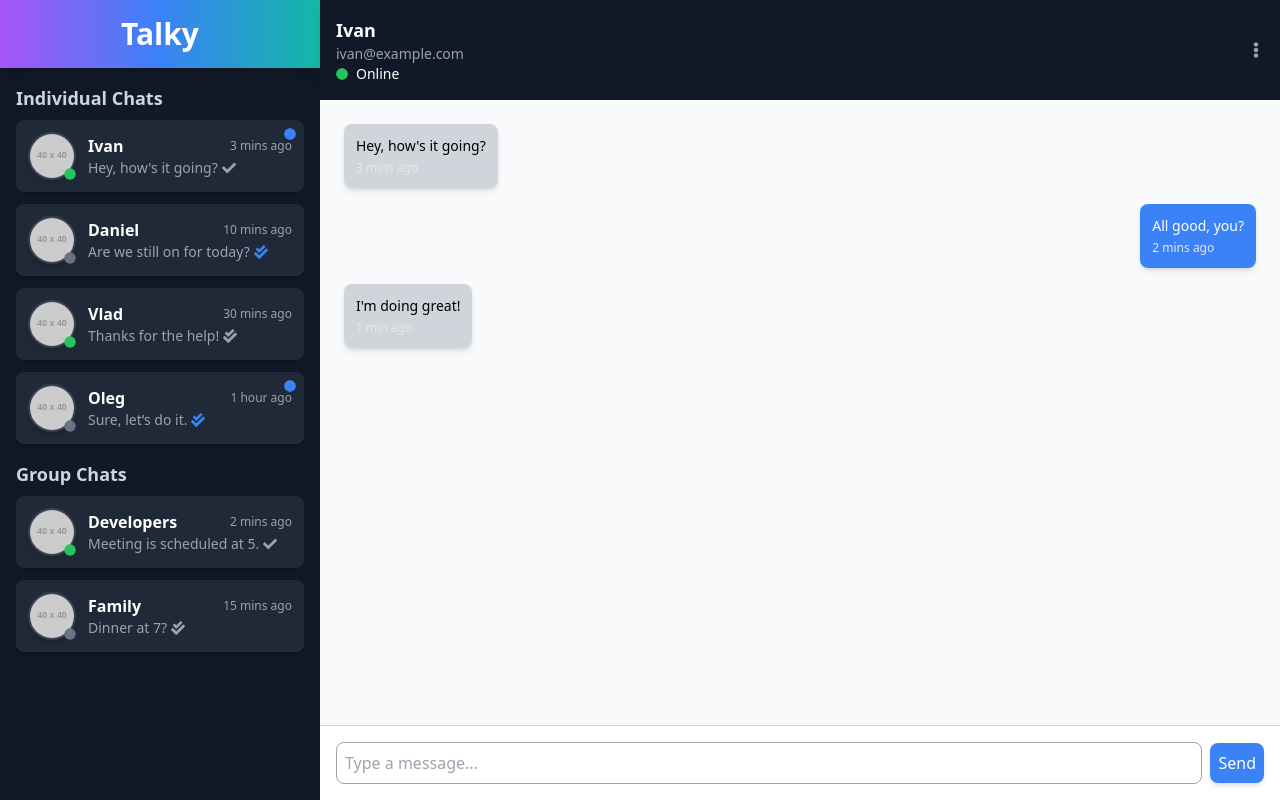
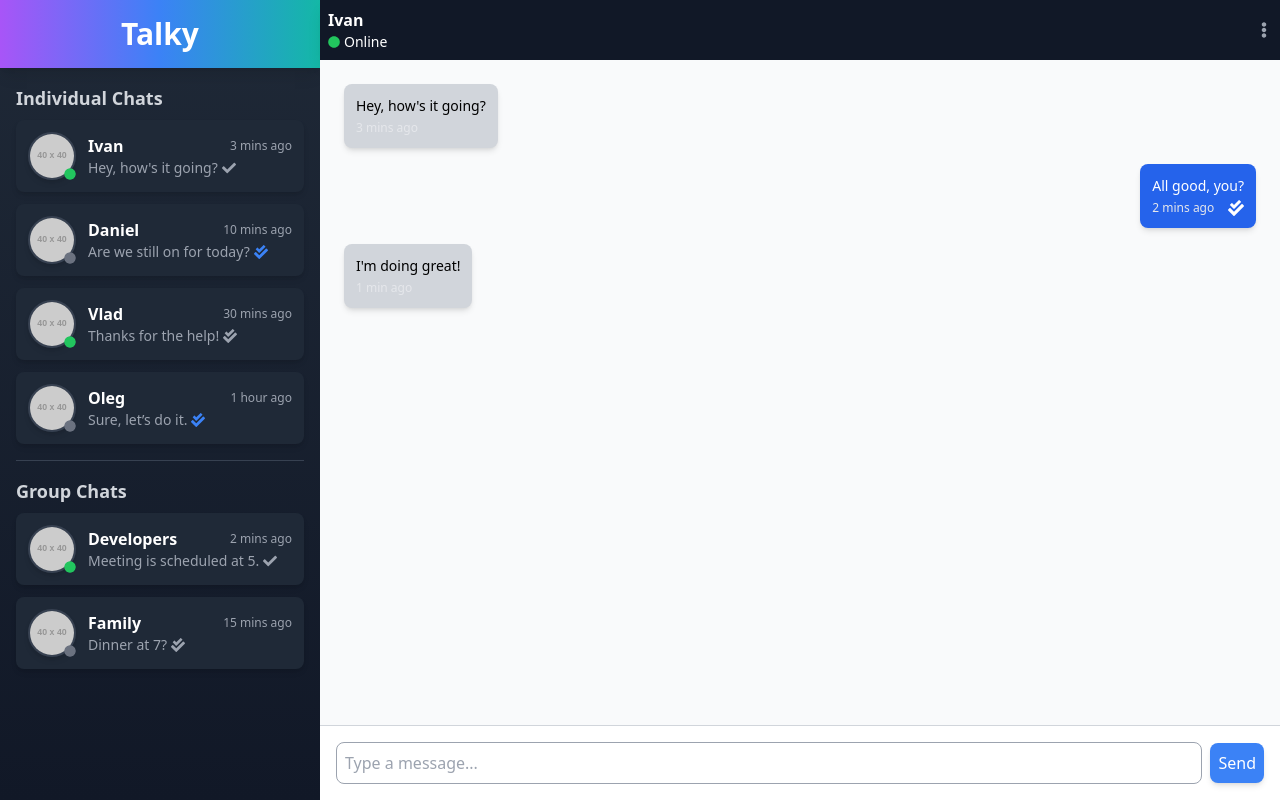
Before and after one commit to zohaibahmad12/chat-app-socket.io-frontend, a React (Vite) app: page / in a window 1280 px wide. Built offline with nearby package versions, Linux system fonts and the light colour scheme.

Commit message:
ui styling updated

```diff
--- a/src/App.jsx
+++ b/src/App.jsx
@@ -1,5 +1,4 @@
-// App.js
-import React, { useState } from "react";
+import { useState } from "react";
 import Sidebar from "./components/Chat/Sidebar";
 import ChatWindow from "./components/Chat/ChatWindow";
 
@@ -18,10 +17,7 @@ const App = () => {
 
   return (
     <div className="h-screen flex bg-gray-100">
-      {/* Sidebar */}
       <Sidebar onSelectChat={setSelectedChat} />
-
-      {/* Chat Window */}
       <div className="flex-1 h-full">
         <ChatWindow chat={selectedChat} />
       </div>
--- a/src/components/Chat/ChatMessage.jsx
+++ b/src/components/Chat/ChatMessage.jsx
@@ -1,16 +1,16 @@
-// ChatMessage.js
 import { FaCheck, FaCheckDouble } from "react-icons/fa";
 
 const ChatMessage = ({ isSender, message, time, status }) => {
   const getStatusIcon = () => {
-    if (status === "sent") return <FaCheck className="text-gray-400" />;
-    if (status === "delivered") return <FaCheckDouble className="text-gray-400" />;
-    if (status === "viewed") return <FaCheckDouble className="text-blue-500" />;
+    console.log("status", status);
+    if (status === "sent") return <FaCheck className="text-gray-300" />;
+    if (status === "delivered") return <FaCheckDouble className="text-gray-300" />;
+    if (status === "viewed") return <FaCheckDouble className="text-white" />;
   };
 
   return (
     <div className={`flex ${isSender ? "justify-end" : "justify-start"} mb-4`}>
-      <div className={`max-w-xs p-3 rounded-lg shadow-md ${isSender ? "bg-blue-500 text-white" : "bg-gray-300 text-black"}`}>
+      <div className={`max-w-xs p-3 rounded-lg shadow-md ${isSender ? "bg-blue-600 text-white" : "bg-gray-300 text-black"}`}>
         <p className="text-sm mb-1">{message}</p>
         <div className="flex items-center justify-between">
           <span className="text-xs text-gray-200">{time}</span>
--- a/src/components/Chat/ChatMessageList.jsx
+++ b/src/components/Chat/ChatMessageList.jsx
@@ -1,4 +1,3 @@
-// ChatMessageList.js
 import ChatMessage from "./ChatMessage";
 
 const ChatMessageList = ({ messages }) => {
--- a/src/components/Chat/ChatWindow.jsx
+++ b/src/components/Chat/ChatWindow.jsx
@@ -1,4 +1,3 @@
-// ChatWindow.js
 import ChatWindowHeader from "./ChatWindowHeader";
 import ChatMessageList from "./ChatMessageList";
 import MessageInput from "./MessageInput";
@@ -6,13 +5,8 @@ import MessageInput from "./MessageInput";
 const ChatWindow = ({ chat }) => {
   return (
     <div className="flex-1 flex flex-col bg-gray-100 h-full">
-      {/* Header */}
       <ChatWindowHeader name={chat.name} email={chat.email} online={chat.online} lastSeen={chat.lastSeen} />
-
-      {/* Chat Messages */}
       <ChatMessageList messages={chat.messages} />
-
-      {/* Message Input */}
       <MessageInput />
     </div>
   );
--- a/src/components/Chat/ChatWindowHeader.jsx
+++ b/src/components/Chat/ChatWindowHeader.jsx
@@ -1,14 +1,11 @@
-// ChatWindowHeader.js
 import { FaCircle, FaEllipsisV } from "react-icons/fa";
-
-const ChatWindowHeader = ({ name, email, online, lastSeen }) => {
+const ChatWindowHeader = ({ name, online, lastSeen }) => {
   return (
-    <div className="flex items-center justify-between p-4 bg-gray-900 text-white shadow-lg">
+    <div className="flex items-center justify-between p-2 bg-gray-900 text-white shadow-lg">
       <div>
-        <h3 className="font-semibold text-lg">{name}</h3>
-        <p className="text-sm text-gray-400">{email}</p>
+        <h3 className="font-semibold text-base">{name}</h3>
         <div className="flex items-center">
-          <FaCircle className={`text-xs ${online ? "text-green-500" : "text-gray-500"} mr-2`} />
+          <FaCircle className={`text-xs ${online ? "text-green-500" : "text-gray-500"} mr-1`} />
           <span className="text-sm">{online ? "Online" : `Last seen: ${lastSeen}`}</span>
         </div>
       </div>
--- a/src/components/Chat/MessageInput.jsx
+++ b/src/components/Chat/MessageInput.jsx
@@ -1,4 +1,3 @@
-// MessageInput.js
 const MessageInput = () => {
   return (
     <div className="p-4 bg-white border-t border-gray-300 flex items-center">
--- a/src/components/Chat/Sidebar.jsx
+++ b/src/components/Chat/Sidebar.jsx
@@ -8,21 +8,21 @@ const Sidebar = () => {
     { name: "Vlad", message: "Thanks for the help!", time: "30 mins ago", online: true, status: "delivered" },
     { name: "Oleg", message: "Sure, let’s do it.", time: "1 hour ago", unread: true, online: false, status: "viewed" },
   ];
-
   const groupChats = [
     { name: "Developers", message: "Meeting is scheduled at 5.", time: "2 mins ago", online: true, status: "sent" },
     { name: "Family", message: "Dinner at 7?", time: "15 mins ago", online: false, status: "delivered" },
   ];
 
   return (
-    <div className="w-1/4 bg-gray-900 text-white flex flex-col shadow-lg overflow-y-auto">
-      {/* Header */}
-      <SidebarHeader />
+    <div className="w-1/4 bg-gradient-to-b from-gray-800 to-gray-900 text-white flex flex-col shadow-lg h-full overflow-y-auto scrollbar-thin scrollbar-thumb-gray-700 scrollbar-track-gray-900">
+      <SidebarHeader className="sticky top-0 z-10 bg-gray-900" />
 
-      {/* Chat Sections */}
-      <div className="flex-1 p-4">
+      <div className="flex-1 p-4 space-y-4">
         <SidebarChatList title="Individual Chats" chats={individualChats} />
-        <SidebarChatList title="Group Chats" chats={groupChats} />
+        <div className="border-t border-gray-700 mt-4 pt-4">
+          {" "}
+          <SidebarChatList title="Group Chats" chats={groupChats} />
+        </div>
       </div>
     </div>
   );
--- a/src/components/Chat/SidebarChatItem.jsx
+++ b/src/components/Chat/SidebarChatItem.jsx
@@ -2,7 +2,7 @@ import { FaCircle, FaCheck, FaCheckDouble } from "react-icons/fa";
 
 const SidebarChatItem = ({ name, message, time, unread, online, status }) => {
   return (
-    <li className="relative flex items-center p-3 rounded-lg cursor-pointer bg-gray-800 hover:bg-gray-700 transition duration-300 shadow-md">
+    <li className="flex items-center p-3 rounded-lg cursor-pointer bg-gray-800 hover:bg-gray-700 transition duration-300 shadow-md">
       <div className="relative">
         <img src="https://via.placeholder.com/40" alt="Profile" className="rounded-full w-12 h-12 border-2 border-gray-700 shadow-md" />
         <FaCircle className={`absolute bottom-0 right-0 w-3 h-3 rounded-full ${online ? "text-green-500" : "text-gray-500"}`} />
@@ -20,12 +20,6 @@ const SidebarChatItem = ({ name, message, time, unread, online, status }) => {
           {status === "viewed" && <FaCheckDouble className="ml-1 text-blue-500" />}
         </p>
       </div>
-
-      {unread && (
-        <div className="absolute top-2 right-2">
-          <FaCircle className="text-blue-500 text-xs" />
-        </div>
-      )}
     </li>
   );
 };
--- a/src/index.css
+++ b/src/index.css
@@ -1,3 +1,28 @@
 @tailwind base;
 @tailwind components;
 @tailwind utilities;
+
+/* Add this to your global CSS */
+.scrollbar-thin {
+  scrollbar-width: thin; /* Firefox */
+}
+.scrollbar-thumb-black {
+  background-color: #1f1f1f; /* Darker black for the scrollbar thumb */
+}
+.scrollbar-track-black {
+  background-color: #2b2b2b; /* Slightly lighter black for the scrollbar track */
+}
+
+/* For Webkit browsers (Chrome, Safari) */
+::-webkit-scrollbar {
+  width: 2px;
+}
+
+::-webkit-scrollbar-thumb {
+  background-color: #1f1f1f; /* Darker black for the scrollbar thumb */
+  border-radius: 10px;
+}
+
+::-webkit-scrollbar-track {
+  background: #2b2b2b; /* Slightly lighter black for the scrollbar track */
+}
```
